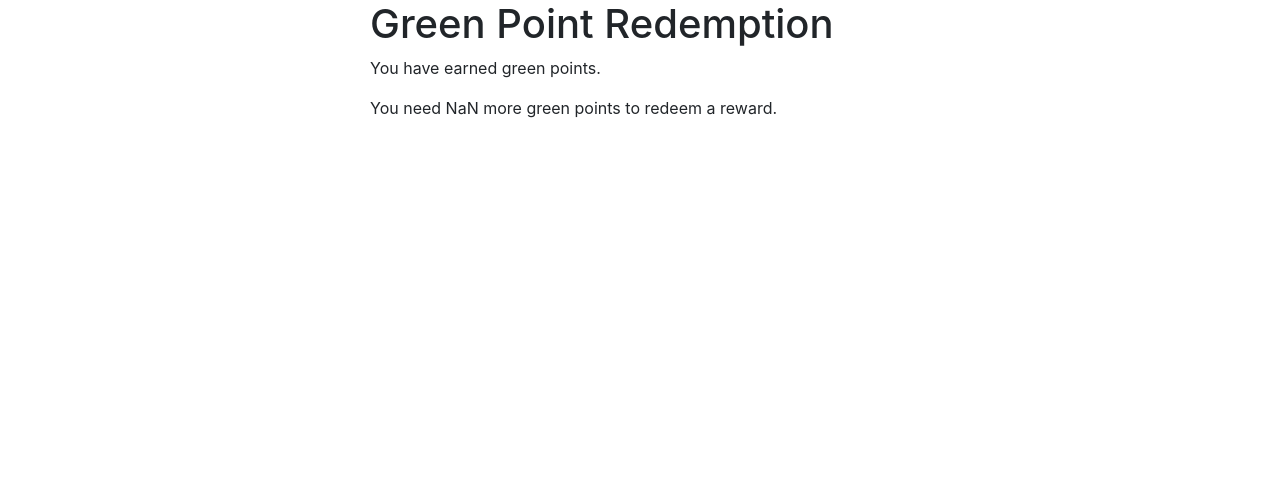
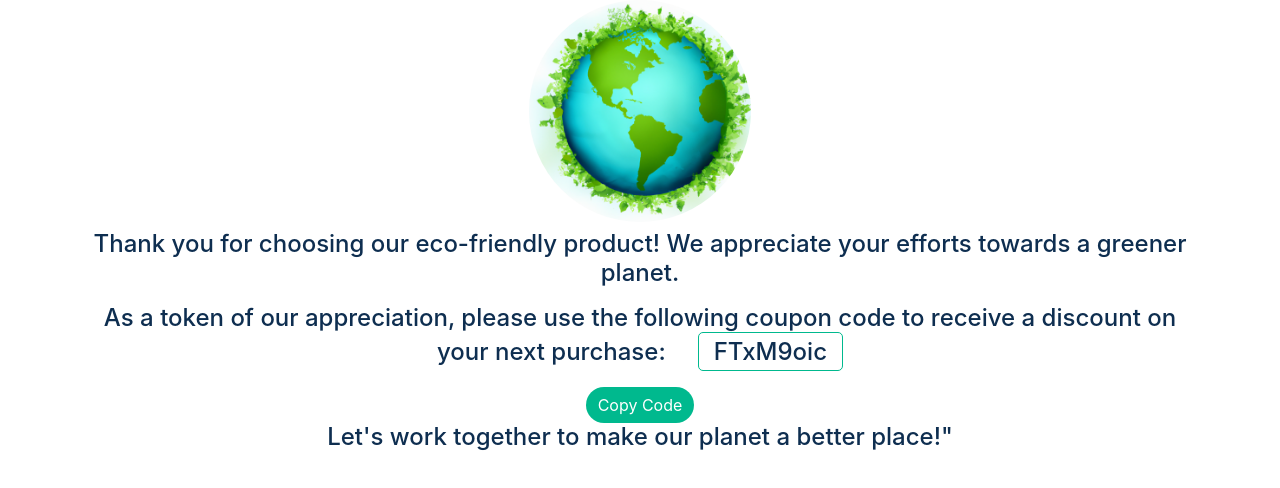
Before and after one commit to hackathone2023/evergreen-solutions, a React (Create React App) app: page /greenpoint-info in a window 1280 px wide. Shown: the top 488 px of the page. Built offline with nearby package versions, Linux system fonts and the light colour scheme.

Commit message:
added greenpoints coupon code

```diff
--- a/src/pages/greenPointRedemption/greenPointRedemption.js
+++ b/src/pages/greenPointRedemption/greenPointRedemption.js
@@ -1,29 +1,58 @@
-import React from "react";
-import "bootstrap/dist/css/bootstrap.min.css";
+import React, { useState, useEffect } from 'react';
+import hero from './img/hero1.png'
 
-function GreenPointRedemption({ points, desiredPoints }) {
-  const canRedeem = points >= desiredPoints;
+const GreenPointRedemption = () => {
+  const [couponCode, setCouponCode] = useState('');
+
+  const green = '#00B98E';
+  const light = '#F3F6F8';
+  const dark = '#0E2E50';
+
+  useEffect(() => {
+    generateCouponCode();
+  }, []);
+
+  const generateCouponCode = () => {
+    const chars = 'ABCDEFGHIJKLMNOPQRSTUVWXYZabcdefghijklmnopqrstuvwxyz0123456789';
+    let code = '';
+    for (let i = 0; i < 8; i++) {
+      code += chars.charAt(Math.floor(Math.random() * chars.length));
+    }
+    setCouponCode(code);
+  }
+
+  const copyCouponCode = () => {
+    navigator.clipboard.writeText(couponCode);
+  }
 
   return (
-    <div className="container">
-      <div className="row justify-content-center">
-        <div className="col-sm-6">
-          <h1>Green Point Redemption</h1>
-          <p>You have earned {points} green points.</p>
-          {canRedeem ? (
-            <p>
-              You can redeem {desiredPoints} green points for a reward!{" "}
-              <button className="btn btn-success">Redeem</button>
-            </p>
-          ) : (
-            <p>
-              You need {desiredPoints - points} more green points to redeem a
-              reward.
-            </p>
-          )}
-        </div>
+
+<div style={{color: dark }} className="container-xxl d-flex flex-column justify-content-sm-around ">
+                <div className="container">
+                    <div className="row g-5 align-items-center mt-10">
+
+                    <div className='col-lg-12' style={{textAlign: "center"}}>
+                            <div>
+
+                            <img width={"20%"} style={{borderRadius: "50%"}} src={hero} />
+                            </div>
+                        </div>
+                        <div className="col-lg-12 text-center text-lg-start my-2">
+                            <h4>Thank you for choosing our eco-friendly product! We appreciate your efforts towards a greener planet.
+
+                            </h4>
+
+                            <h4 className="py-2">As a token of our appreciation, please use the following coupon code to receive a discount on your next purchase:
+
+                            &nbsp; &nbsp;  <span style={{border: "1px solid"+ green, borderRadius: "5px", display: "inline-block", padding: "5px 15px", lineHeight:"27px"}}>{couponCode}</span>
+                           </h4>
+                            <button style={{backgroundColor: green, border: green}} className="btn btn-primary rounded-pill mx-auto logout-btn"  onClick={copyCouponCode}>Copy Code</button>
+
+                            <h4> Let's work together to make our planet a better place!"</h4>
+                       </div>
+                    </div>
+                </div>
       </div>
-    </div>
   );
 }
 
--- a/src/pages/greenpoint/greenpoint.js
+++ b/src/pages/greenpoint/greenpoint.js
@@ -15,7 +15,7 @@ function GreenPoint() {
       return;
     }
     // redirect to another page
-    history.push(`/confirmation/${mobileNumber}`);
+    history.push(`/greenpoint-info`);
   };
 
   const handleChange = (e) => {
--- a/src/pages/landing/Landing.js
+++ b/src/pages/landing/Landing.js
@@ -1,5 +1,5 @@
 import React, { useEffect, useState } from 'react';
-import hero from './img/hero.png'
+import hero from './img/hero1.png'
 import about from './img/3381601.jpg'
 import newsLetter from './img/newsletter.png'
 import { Redirect } from 'react-router';
```
Also changed, not shown: src/pages/greenPointRedemption/img/hero1.png (added), src/pages/landing/img/hero1.png (added).
